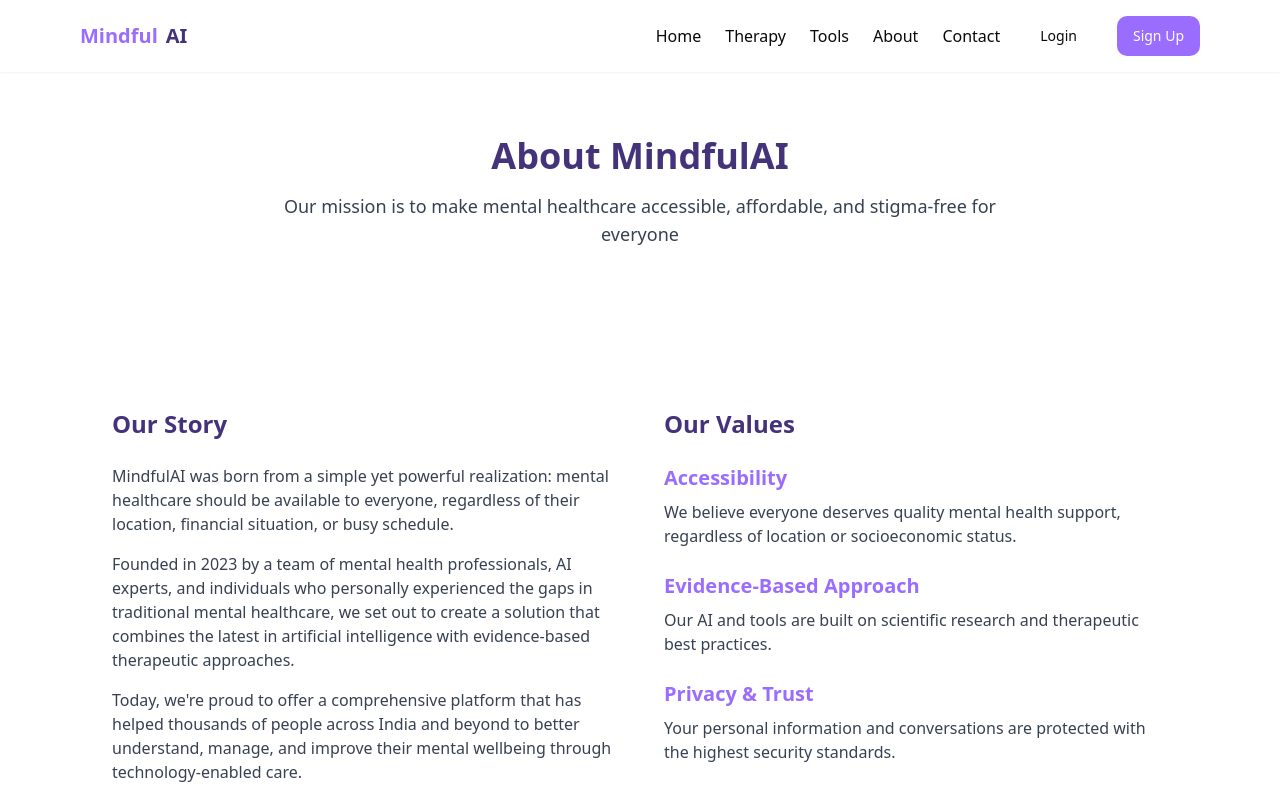
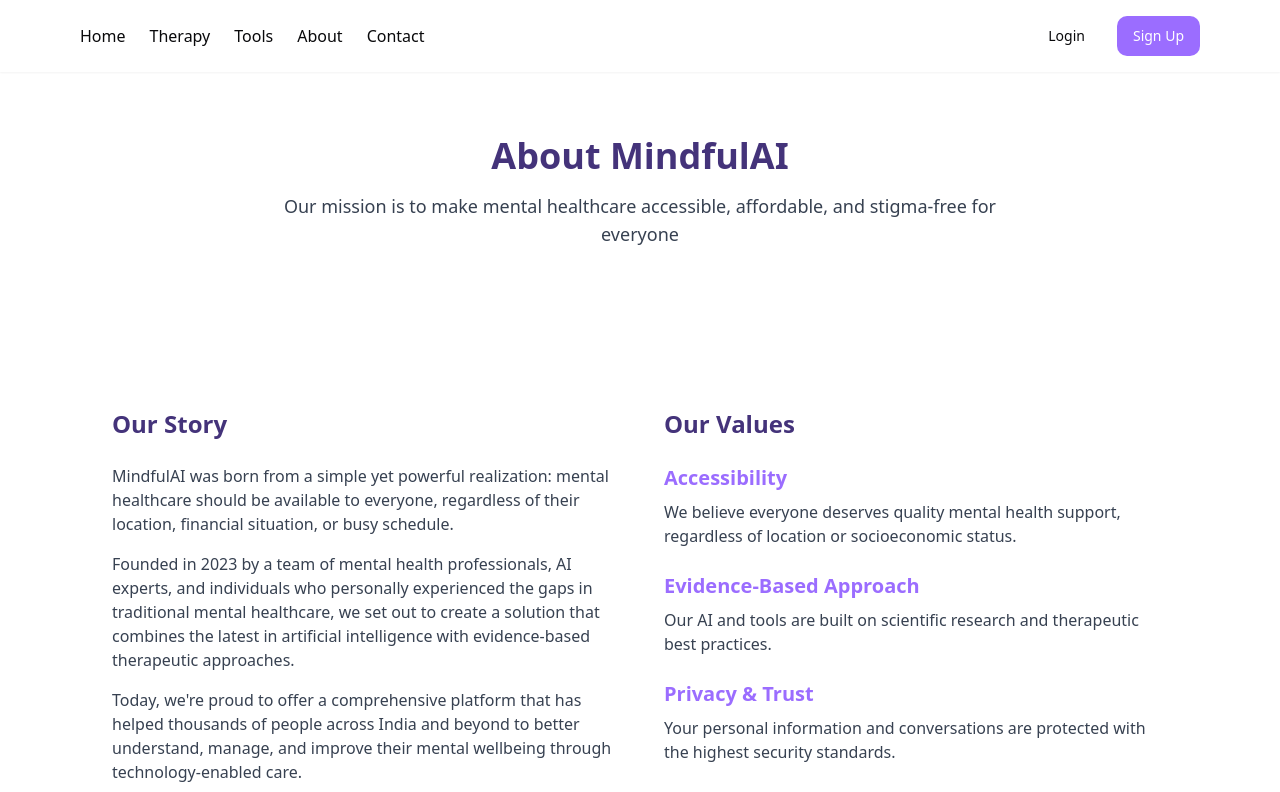
Before and after one commit to afzal-456/mindful-ai-wellbeing-hub-44, a React (Vite) app: page /about in a window 1280 px wide. Shown: the top 792 px of the page. Built offline with nearby package versions, Linux system fonts and the light colour scheme.

Commit message:
Remove logo from the page
Removed the logo from the page, ensuring no other functionality is affected.

```diff
--- a/src/components/navbar.tsx
+++ b/src/components/navbar.tsx
@@ -47,12 +47,6 @@ const Navbar = () => {
 
   return (
     <nav className="py-4 px-6 md:px-10 lg:px-20 flex items-center justify-between shadow-sm relative z-50 bg-white dark:bg-gray-900">
-      <div className="flex items-center">
-        <Link to="/" className="text-xl font-semibold text-wellness-dark flex items-center">
-          <span className="text-wellness-primary mr-2">Mindful</span>AI
-        </Link>
-      </div>
-
       {/* Mobile menu button */}
       <button
         className="md:hidden p-2"
@@ -126,7 +120,9 @@ const Navbar = () => {
             <Link to="/contact" className="text-foreground hover:text-primary transition-colors">Contact</Link>
           </>
         ) : null}
+      </div>
 
+      <div className="flex items-center space-x-4">
         {isLoggedIn ? (
           <>
             <Link to={getDashboardLink()}>
--- a/src/pages/Profile.tsx
+++ b/src/pages/Profile.tsx
@@ -1,4 +1,3 @@
-
 import React, { useState, useEffect } from "react";
 import Navbar from "@/components/navbar";
 import Footer from "@/components/footer";
@@ -10,7 +9,7 @@ import { Label } from "@/components/ui/label";
 import { Select, SelectContent, SelectItem, SelectTrigger, SelectValue } from "@/components/ui/select";
 import { toast } from "sonner";
 import { calculateBMI, getBMICategory } from "@/lib/calculate-bmi";
-import { User, UserRound, Weight, Calendar, ArrowLeft, Ruler, Mars, Venus } from "lucide-react";
+import { User, UserRound, Weight, Calendar, ArrowLeft, Ruler } from "lucide-react";
 import { useNavigate } from "react-router-dom";
 
 export default function Profile() {
@@ -200,9 +199,9 @@ export default function Profile() {
                     <div>
                       <Label htmlFor="gender" className="flex items-center">
                         {gender === 'male' ? (
-                          <Mars className="mr-2 h-4 w-4" />
+                          <UserRound className="mr-2 h-4 w-4" />
                         ) : gender === 'female' ? (
-                          <Venus className="mr-2 h-4 w-4" />
+                          <UserRound className="mr-2 h-4 w-4" />
                         ) : (
                           <UserRound className="mr-2 h-4 w-4" />
                         )}
```
